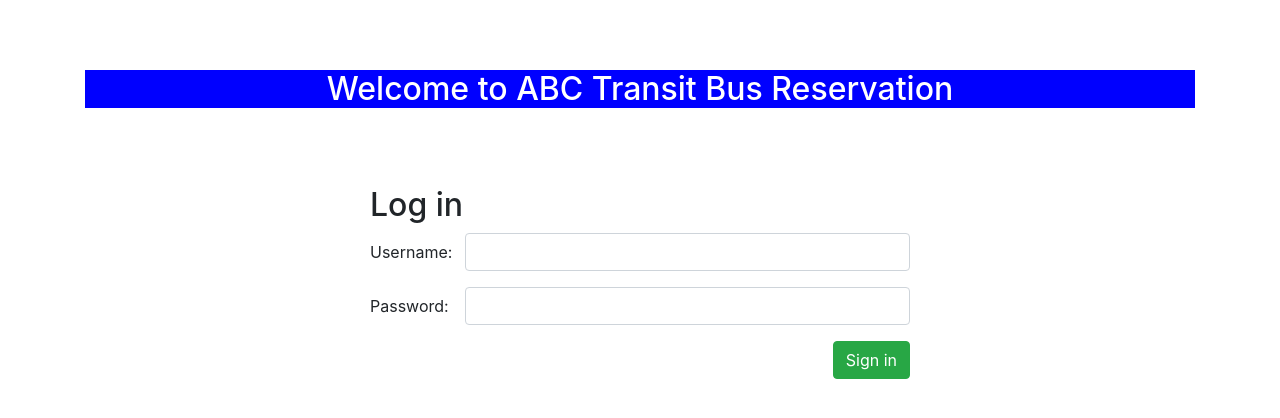
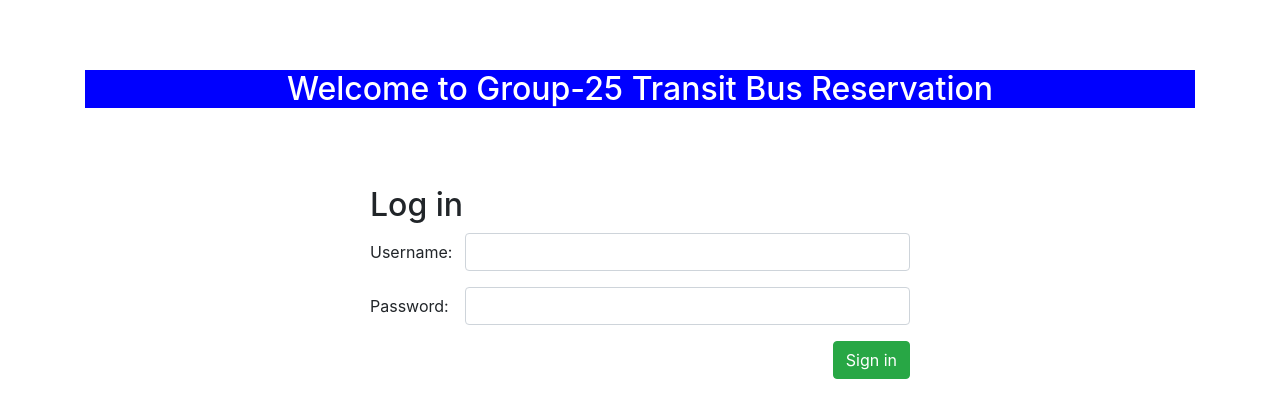
Before and after one commit to nazmusweb-coding/Bus-Management-System, a Django app: page / in a window 1280 px wide. Shown: the part 56-474 px from the top of the page. Run offline with Django 3.2, Linux system fonts and the light colour scheme; some libraries are stand-ins or nearby versions.

Commit message:
Major update on some files

```diff
--- a/myproject/myapp/templates/myapp/home.html
+++ b/myproject/myapp/templates/myapp/home.html
@@ -1,4 +1,4 @@
 {% extends 'myapp/base.html' %}
 {% block content %}
-<center><h1>Welcome to Bus Reservation System</h1></center>
+<center><h1>Welcome to Bus Management System</h1></center>
 {% endblock %}
--- a/myproject/myapp/templates/myapp/signin.html
+++ b/myproject/myapp/templates/myapp/signin.html
@@ -1,7 +1,7 @@
 {% extends 'myapp/base.html' %}
 {% block content %}
 <div class="container">
-    <center><h2 style="margin-top: 70px; background-color: blue;color: white">Welcome to ABC Transit Bus Reservation</h2></center>
+    <center><h2 style="margin-top: 70px; background-color: blue;color: white">Welcome to Group-25 Transit Bus Reservation</h2></center>
         <div class="row">
             <div class="col-sm-6 mx-auto" style="margin-top: 70px">
                 <h2>Log in</h2>
```
Also changed, not shown: README.md, myproject/db.sqlite3.
